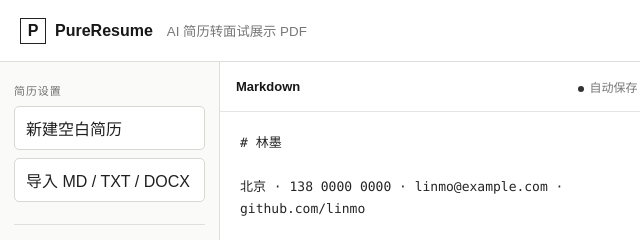
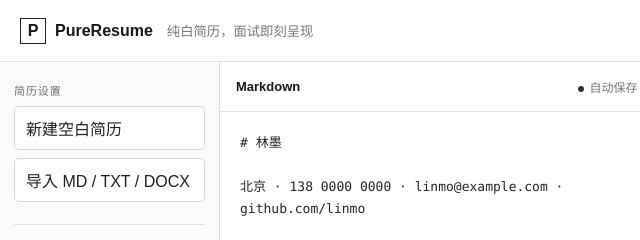
Before and after one commit to Dasooul03/PureResume, a website built with Vite: page index.html in a window 1280 px wide. Shown: the top 240 px of the page, 0-640 px from the left. Built offline with nearby package versions, Linux system fonts and the light colour scheme.

Commit message:
docs: refine PureResume subtitle

```diff
--- a/index.html
+++ b/index.html
@@ -4,7 +4,7 @@
     <meta charset="UTF-8" />
     <meta name="viewport" content="width=device-width, initial-scale=1.0" />
     <meta name="theme-color" content="#ffffff" />
-    <title>PureResume · AI 简历转面试展示 PDF</title>
+    <title>PureResume · 纯白简历，面试即刻呈现</title>
   </head>
   <body>
     <div id="app"></div>
--- a/src/main.ts
+++ b/src/main.ts
@@ -480,7 +480,7 @@ function setup() {
   activeTemplate = initial.activeTemplate as TemplateId
   photo = initial.photo || ''
   app.innerHTML = `
-  <header class="app-header"><div><span class="brand-mark">P</span><strong>PureResume</strong><small>AI 简历转面试展示 PDF</small></div><div class="header-actions"><button id="download-md">下载 Markdown</button><button id="export-pdf" class="primary">导出 PDF</button></div></header>
+  <header class="app-header"><div><span class="brand-mark">P</span><strong>PureResume</strong><small>纯白简历，面试即刻呈现</small></div><div class="header-actions"><button id="download-md">下载 Markdown</button><button id="export-pdf" class="primary">导出 PDF</button></div></header>
   <main class="workspace">
     <aside class="sidebar"><div class="sidebar-title">简历设置</div><button id="new-resume">新建空白简历</button><label class="file-button">导入 MD / TXT / DOCX<input id="import-file" type="file" accept=".md,.txt,.docx" hidden></label><hr><div class="sidebar-title">人像照片</div><label class="file-button">导入头像<input id="import-photo" type="file" accept="image/*" hidden></label><button id="remove-photo" hidden>移除头像</button><hr><div class="sidebar-title">模板</div><div class="templates">
       <button data-template="classic" class="template-choice"><b>经典单栏</b><span>正式与清晰</span></button>
```
Also changed, not shown: README.md.
